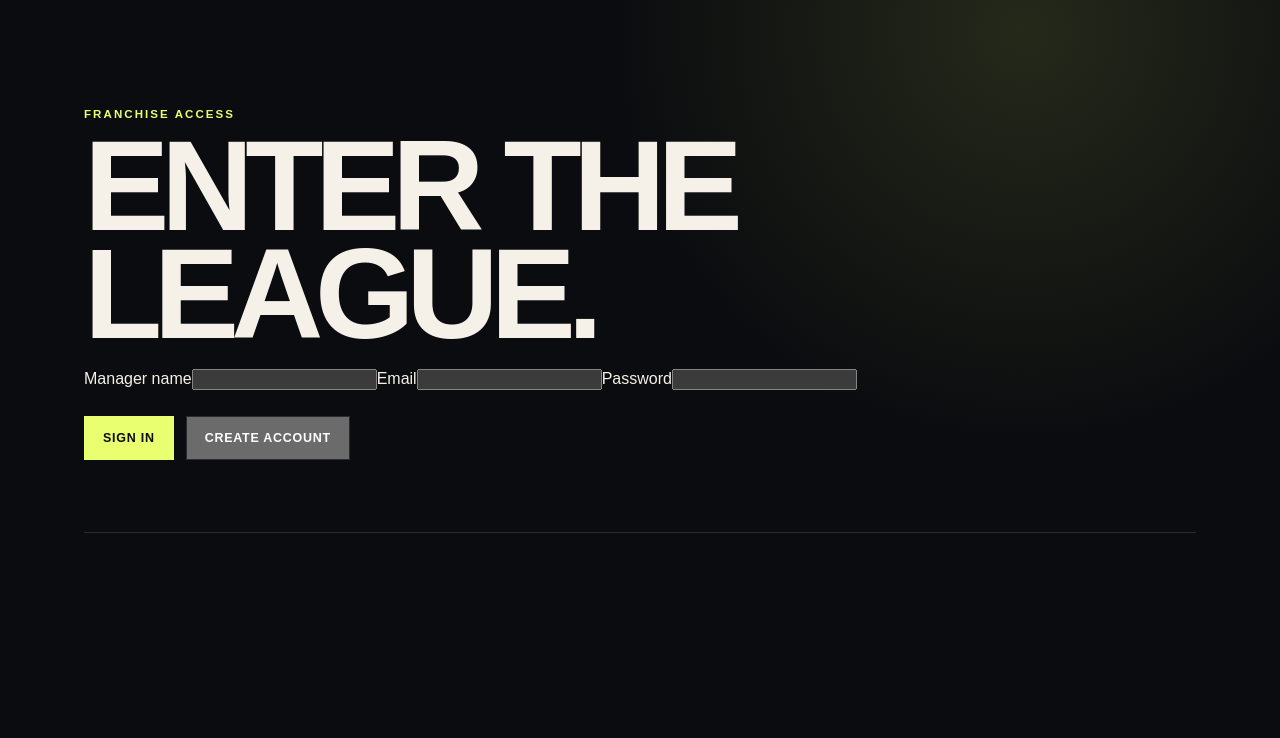
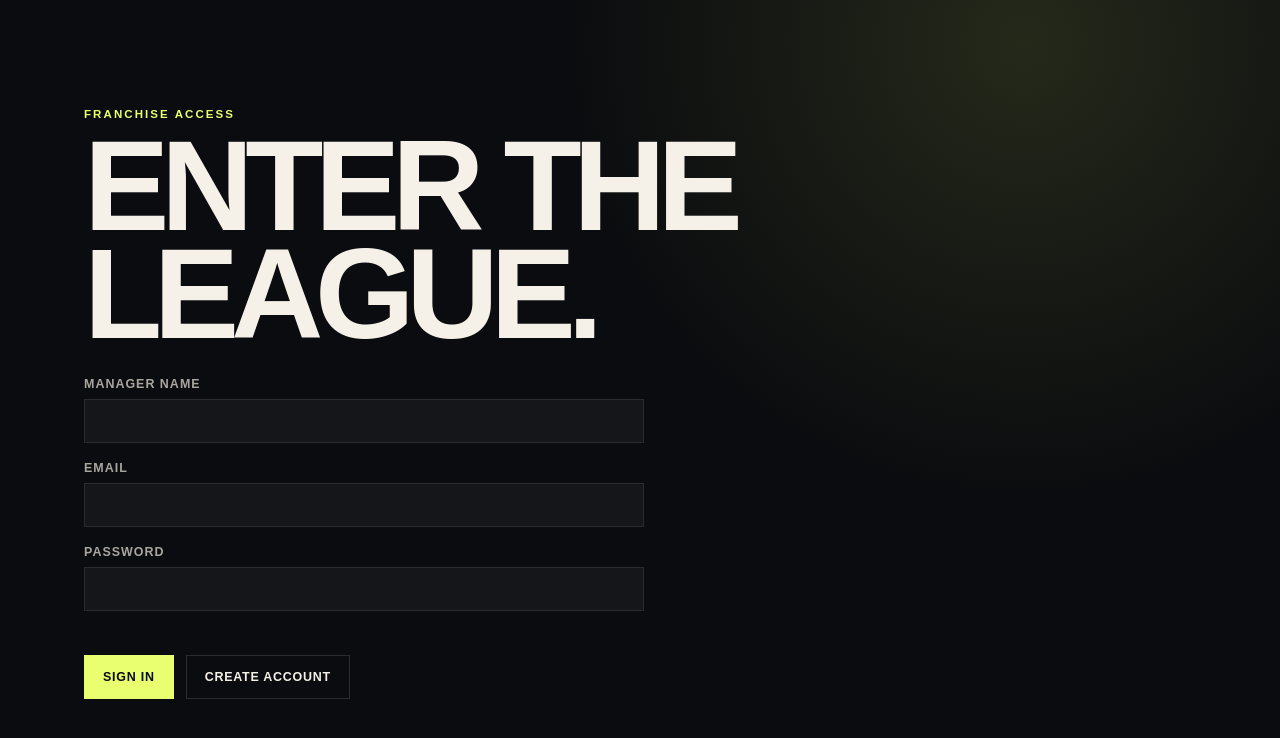
Before and after one commit to jbreezyasf/fantasysports, a Next.js app in the folder apps/web/: page /login in a window 1280 px wide. Shown: the top 738 px of the page. Built offline with nearby package versions, Linux system fonts and the light colour scheme.

Commit message:
Add authenticated form and commissioner UI styles

```diff
--- a/apps/web/app/globals.css
+++ b/apps/web/app/globals.css
@@ -3,14 +3,15 @@
 html { background:#0b0c0f; }
 body { margin:0; background:radial-gradient(circle at 80% 5%, #25291a 0, #0b0c0f 35%); color:var(--ink); font-family:Arial, Helvetica, sans-serif; }
 a { color:inherit; text-decoration:none; }
+button,input { font:inherit; }
 main { width:min(1180px, 100%); margin:0 auto; padding:24px 18px 80px; }
 .hero { min-height:72vh; display:flex; flex-direction:column; justify-content:center; padding:72px 0; border-bottom:1px solid var(--line); }
 .eyebrow { color:var(--accent); font-size:.72rem; font-weight:800; letter-spacing:.18em; }
 h1 { margin:12px 0 20px; max-width:900px; font-size:clamp(3.4rem, 11vw, 8rem); line-height:.85; letter-spacing:-.065em; text-transform:uppercase; }
 h2 { margin:8px 0 20px; max-width:760px; font-size:clamp(2rem, 5vw, 4.4rem); line-height:.95; letter-spacing:-.045em; text-transform:uppercase; }
-.lede { max-width:650px; color:var(--muted); font-size:1.08rem; line-height:1.65; }
-.actions { display:flex; flex-wrap:wrap; gap:12px; margin-top:26px; }
-.primary,.secondary { padding:14px 18px; border:1px solid var(--line); font-weight:800; text-transform:uppercase; font-size:.78rem; letter-spacing:.06em; }
+.lede { max-width:650px; color:var(--muted); font-size:1.02rem; line-height:1.6; }
+.actions { display:flex; flex-wrap:wrap; gap:12px; margin-top:26px; align-items:center; }
+.primary,.secondary { cursor:pointer; padding:14px 18px; border:1px solid var(--line); font-weight:800; text-transform:uppercase; font-size:.78rem; letter-spacing:.06em; background:transparent; color:var(--ink); }
 .primary { background:var(--accent); color:#0b0c0f; border-color:var(--accent); }
 .panel { padding:72px 0; border-bottom:1px solid var(--line); }
 .sportGrid { display:grid; grid-template-columns:repeat(2, 1fr); gap:10px; }
@@ -19,4 +20,9 @@ h2 { margin:8px 0 20px; max-width:760px; font-size:clamp(2rem, 5vw, 4.4rem); lin
 .sportCard strong { font-size:1.2rem; text-transform:uppercase; }
 .split { display:grid; gap:28px; }
 .split > p { color:var(--muted); line-height:1.7; max-width:560px; }
+.authForm { display:grid; gap:18px; width:min(560px,100%); margin-top:28px; }
+.authForm label { display:grid; gap:8px; color:var(--muted); font-size:.78rem; font-weight:800; letter-spacing:.08em; text-transform:uppercase; }
+.authForm input { width:100%; padding:14px; border:1px solid var(--line); background:var(--panel); color:var(--ink); border-radius:0; }
+.authForm input[type=color] { min-height:52px; padding:5px; }
+.colorRow { display:grid; grid-template-columns:1fr 1fr; gap:12px; }
 @media (min-width:760px) { main{padding-left:34px;padding-right:34px}.sportGrid{grid-template-columns:repeat(3,1fr)}.split{grid-template-columns:1.2fr .8fr;align-items:end} }
```
